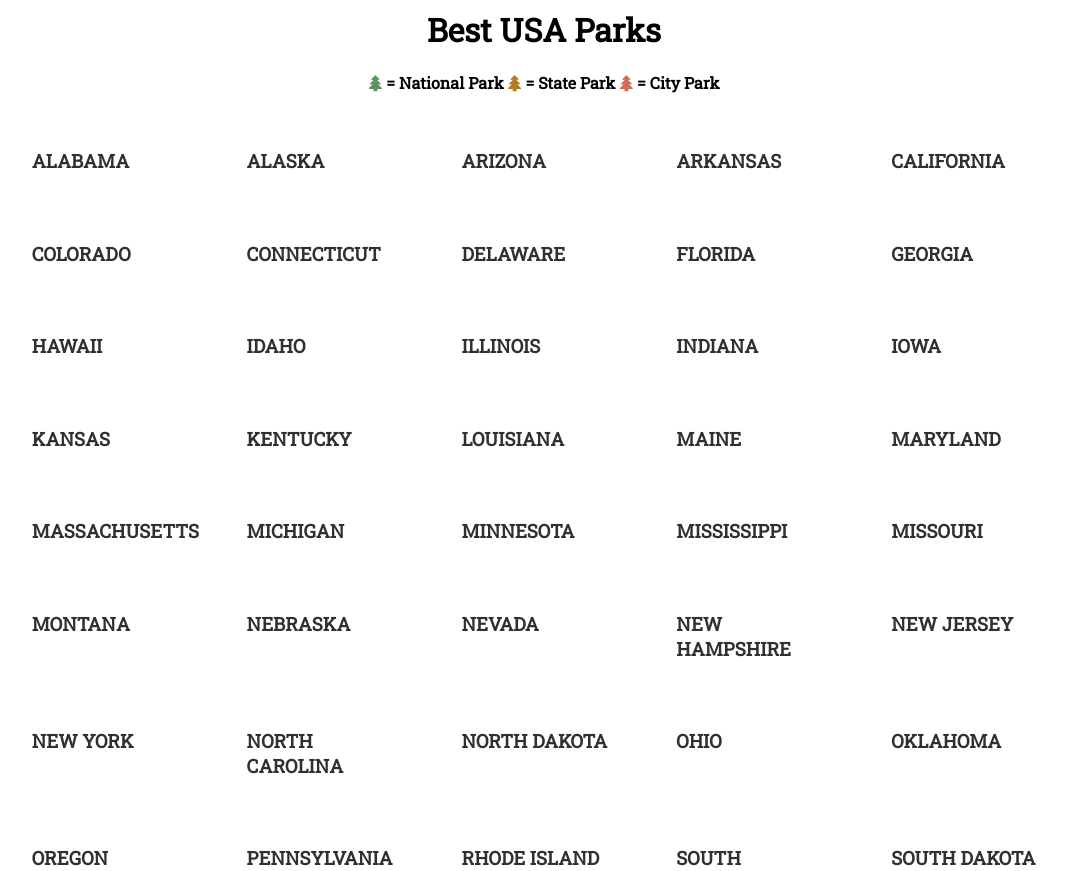
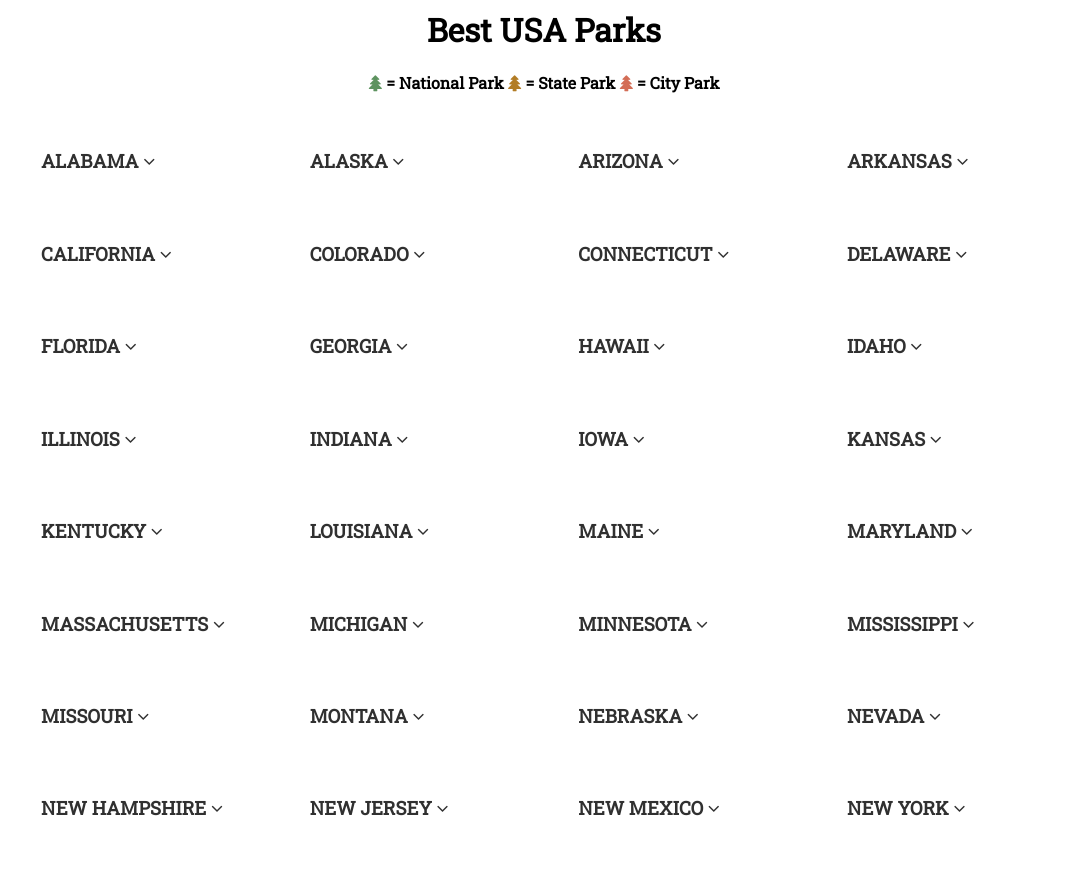
Before and after one commit to brittanyleigh/parks, a PHP site: page / in a window 1280 px wide. Shown: the top 871 px of the page, without its empty margins (96-1163 px from the left). Run offline with PHP 8.4, Linux system fonts and the light colour scheme; data that the repository does not hold is empty; some libraries are stand-ins or nearby versions.

Commit message:
frontend/styling

```diff
--- a/index.php
+++ b/index.php
@@ -21,199 +21,203 @@
 	</div>
 	<div class="list">
 		<div id="Alabama" class="state">
-			<h3>Alabama</h3>
+			<h3>Alabama <i class="fa fa-angle-down"></i></h3>
 			<?php listParks("\"Alabama\""); ?>
 		</div>
 		<div id="Alaska" class="state">
-			<h3>Alaska</h3>
+			<h3>Alaska <i class="fa fa-angle-down"></i></h3>
 			<?php listParks("\"Alaska\""); ?>
 		</div>
 		<div id="Arizona" class="state">
-			<h3>Arizona</h3>
+			<h3>Arizona <i class="fa fa-angle-down"></i></h3>
 			<?php listParks("\"Arizona\""); ?>
 		</div>
 		<div id="Arkansas" class="state">
-			<h3>Arkansas</h3>
+			<h3>Arkansas <i class="fa fa-angle-down"></i></h3>
 			<?php listParks("\"Arkansas\""); ?>
 		</div>
 		<div id="California" class="state">
-			<h3>California</h3>
+			<h3>California <i class="fa fa-angle-down"></i></h3>
 			<?php listParks("\"California\""); ?>
 		</div>
 		<div id="Colorado" class="state">
-			<h3>Colorado</h3>
+			<h3>Colorado <i class="fa fa-angle-down"></i></h3>
 			<?php listParks("\"Colorado\""); ?>
 		</div>
 		<div id="Connecticut" class="state">
-			<h3>Connecticut</h3>
+			<h3>Connecticut <i class="fa fa-angle-down"></i></h3>
 			<?php listParks("\"Connecticut\""); ?>
 		</div>
 		<div id="Delaware" class="state">
-			<h3>Delaware</h3>
+			<h3>Delaware <i class="fa fa-angle-down"></i></h3>
 			<?php listParks("\"Delaware\""); ?>
 		</div>
 		<div id="Florida" class="state">
-			<h3>Florida</h3>
+			<h3>Florida <i class="fa fa-angle-down"></i></h3>
 			<?php listParks("\"Florida\""); ?>
 		</div>
 		<div id="Georgia" class="state">
-			<h3>Georgia</h3>
+			<h3>Georgia <i class="fa fa-angle-down"></i></h3>
 			<?php listParks("\"Georgia\""); ?>
 		</div>
 		<div id="Hawaii" class="state">
-			<h3>Hawaii</h3>
+			<h3>Hawaii <i class="fa fa-angle-down"></i></h3>
 			<?php listParks("\"Hawaii\""); ?>
 		</div>
 		<div id="Idaho" class="state">
-			<h3>Idaho</h3>
+			<h3>Idaho <i class="fa fa-angle-down"></i></h3>
 			<?php listParks("\"Idaho\""); ?>
 		</div>
 		<div id="Illinois" class="state">
-			<h3>Illinois</h3>
+			<h3>Illinois <i class="fa fa-angle-down"></i></h3>
 			<?php listParks("\"Illinois\""); ?>
 		</div>
 		<div id="Indiana" class="state">
-			<h3>Indiana</h3>
+			<h3>Indiana <i class="fa fa-angle-down"></i></h3>
 			<?php listParks("\"Indiana\""); ?>
 		</div>
 		<div id="Iowa" class="state">
-			<h3>Iowa</h3>
+			<h3>Iowa <i class="fa fa-angle-down"></i></h3>
 			<?php listParks("\"Iowa\""); ?>
 		</div>
 		<div id="Kansas" class="state">
-			<h3>Kansas</h3>
+			<h3>Kansas <i class="fa fa-angle-down"></i></h3>
 			<?php listParks("\"Kansas\""); ?>
 		</div>
 		<div id="Kentucky" class="state">
-			<h3>Kentucky</h3>
+			<h3>Kentucky <i class="fa fa-angle-down"></i></h3>
 			<?php listParks("\"Kentucky\""); ?>
 		</div>
 		<div id="Louisiana" class="state">
-			<h3>Louisiana</h3>
+			<h3>Louisiana <i class="fa fa-angle-down"></i></h3>
 			<?php listParks("\"Louisiana\""); ?>
 		</div>
 		<div id="Maine" class="state">
-			<h3>Maine</h3>
+			<h3>Maine <i class="fa fa-angle-down"></i></h3>
 			<?php listParks("\"Maine\""); ?>
 		</div>
 		<div id="Maryland" class="state">
-			<h3>Maryland</h3>
+			<h3>Maryland <i class="fa fa-angle-down"></i></h3>
 			<?php listParks("\"Maryland\""); ?>
 		</div>
 		<div id="Massachusetts" class="state">
-			<h3>Massachusetts</h3>
+			<h3>Massachusetts <i class="fa fa-angle-down"></i></h3>
 			<?php listParks("\"Massachusetts\""); ?>
 		</div>
 		<div id="Michigan" class="state">
-			<h3>Michigan</h3>
+			<h3>Michigan <i class="fa fa-angle-down"></i></h3>
 			<?php listParks("\"Michigan\""); ?>
 		</div>
 		<div id="Minnesota" class="state">
-			<h3>Minnesota</h3>
+			<h3>Minnesota <i class="fa fa-angle-down"></i></h3>
 			<?php listParks("\"Minnesota\""); ?>
 		</div>
 		<div id="Mississippi" class="state">
-			<h3>Mississippi</h3>
+			<h3>Mississippi <i class="fa fa-angle-down"></i></h3>
 			<?php listParks("\"Mississippi\""); ?>
 		</div>
 		<div id="Missouri" class="state">
-			<h3>Missouri</h3>
+			<h3>Missouri <i class="fa fa-angle-down"></i></h3>
 			<?php listParks("\"Missouri\""); ?>
 		</div>
 		<div id="Montana" class="state">
-			<h3>Montana</h3>
+			<h3>Montana <i class="fa fa-angle-down"></i></h3>
 			<?php listParks("\"Montana\""); ?>
 		</div>
 		<div id="Nebraska" class="state">
-			<h3>Nebraska</h3>
+			<h3>Nebraska <i class="fa fa-angle-down"></i></h3>
 			<?php listParks("\"Nebraska\""); ?>
 		</div>
 		<div id="Nevada" class="state">
-			<h3>Nevada</h3>
+			<h3>Nevada <i class="fa fa-angle-down"></i></h3>
 			<?php listParks("\"Nevada\""); ?>
 		</div>
 		<div id="NewHampshire" class="state">
-			<h3>New Hampshire</h3>
+			<h3>New Hampshire <i class="fa fa-angle-down"></i></h3>
 			<?php listParks("\"New Hampshire\""); ?>
 		</div>
 		<div id="NewJersey" class="state">
-			<h3>New Jersey</h3>
+			<h3>New Jersey <i class="fa fa-angle-down"></i></h3>
 			<?php listParks("\"New Jersey\""); ?>
 		</div>
+		<div id="NewMexico" class="state">
+			<h3>New Mexico <i class="fa fa-angle-down"></i></h3>
+			<?php listParks("\"New Mexico\""); ?>
+		</div>
 		<div id="NewYork" class="state">
-			<h3>New York</h3>
+			<h3>New York <i class="fa fa-angle-down"></i></h3>
 			<?php listParks("\"New York\""); ?>
 		</div>
 		<div id="NorthCarolina" class="state">
-			<h3>North Carolina</h3>
+			<h3>North Carolina <i class="fa fa-angle-down"></i></h3>
 			<?php listParks("\"North Carolina\""); ?>
 		</div>
 		<div id="NorthDakota" class="state">
-			<h3>North Dakota</h3>
+			<h3>North Dakota <i class="fa fa-angle-down"></i></h3>
 			<?php listParks("\"North Dakota\""); ?>
 		</div>
 		<div id="Ohio" class="state">
-			<h3>Ohio</h3>
+			<h3>Ohio <i class="fa fa-angle-down"></i></h3>
 			<?php listParks("\"Ohio\""); ?>
 		</div>
 		<div id="Oklahoma" class="state">
-			<h3>Oklahoma</h3>
+			<h3>Oklahoma <i class="fa fa-angle-down"></i></h3>
 			<?php listParks("\"Oklahoma\""); ?>
 		</div>
 		<div id="Oregon" class="state">
-			<h3>Oregon</h3>
+			<h3>Oregon <i class="fa fa-angle-down"></i></h3>
 			<?php listParks("\"Oregon\""); ?>
 		</div>
 		<div id="Pennsylvania" class="state">
-			<h3>Pennsylvania</h3>
+			<h3>Pennsylvania <i class="fa fa-angle-down"></i></h3>
 			<?php listParks("\"Pennsylvania\""); ?>
 		</div>
 		<div id="RhodeIsland" class="state">
-			<h3>Rhode Island</h3>
+			<h3>Rhode Island <i class="fa fa-angle-down"></i></h3>
 			<?php listParks("\"Rhode Island\""); ?>
 		</div>
 		<div id="SouthCarolina" class="state">
-			<h3>South Carolina</h3>
+			<h3>South Carolina <i class="fa fa-angle-down"></i></h3>
 			<?php listParks("\"South Carolina\""); ?>
 		</div>
 		<div id="SouthDakota" class="state">
-			<h3>South Dakota</h3>
+			<h3>South Dakota <i class="fa fa-angle-down"></i></h3>
 			<?php listParks("\"South Dakota\""); ?>
 		</div>
 		<div id="Tennessee" class="state">
-			<h3>Tennessee</h3>
+			<h3>Tennessee <i class="fa fa-angle-down"></i></h3>
 			<?php listParks("\"Tennessee\""); ?>
 		</div>
 		<div id="Texas" class="state">
-			<h3>Texas</h3>
+			<h3>Texas <i class="fa fa-angle-down"></i></h3>
 			<?php listParks("\"Texas\""); ?>
 		</div>
 		<div id="Utah" class="state">
-			<h3>Utah</h3>
+			<h3>Utah <i class="fa fa-angle-down"></i></h3>
 			<?php listParks("\"Utah\""); ?>
 		</div>
 		<div id="Vermont" class="state">
-			<h3>Vermont</h3>
+			<h3>Vermont <i class="fa fa-angle-down"></i></h3>
 			<?php listParks("\"Vermont\""); ?>
 		</div>
 		<div id="Virginia" class="state">
-			<h3>Virginia</h3>
+			<h3>Virginia <i class="fa fa-angle-down"></i></h3>
 			<?php listParks("\"Virginia\""); ?>
 		</div>
 		<div id="Washington" class="state">
-			<h3>Washington</h3>
+			<h3>Washington <i class="fa fa-angle-down"></i></h3>
 			<?php listParks("\"Washington\""); ?>
 		</div>
 		<div id="WestVirginia" class="state">
-			<h3>West Virginia</h3>
+			<h3>West Virginia <i class="fa fa-angle-down"></i></h3>
 			<?php listParks("\"West Virginia\""); ?>
 		</div>
 		<div id="Wisconsin" class="state">
-			<h3>Wisconsin</h3>
+			<h3>Wisconsin <i class="fa fa-angle-down"></i></h3>
 			<?php listParks("\"Wisconsin\""); ?>
 		</div>
 		<div id="Wyoming" class="state">
-			<h3>Wyoming</h3>
+			<h3>Wyoming <i class="fa fa-angle-down"></i></h3>
 			<?php listParks("\"Wyoming\""); ?>
 		</div>
 
--- a/parks.css
+++ b/parks.css
@@ -12,7 +12,7 @@
   color: #303030; }
 
 .state {
-  width: 165px;
+  width: 200px;
   margin: 15px; }
   .state h3 {
     text-transform: uppercase; }
@@ -42,4 +42,11 @@
 .city-pk a:hover {
   color: #d36d56; }
 
+#us-map {
+  display: inline-block;
+  top: -20;
+  left: 0;
+  width: 100%;
+  height: 100%; }
+
 /*# sourceMappingURL=parks.css.map */
--- a/parks.js
+++ b/parks.js
@@ -0,0 +1,8 @@
+$(document).ready(function() {
+	$('.park').hide();
+	$('.state h3 i').on('click', function(){
+		var parent_state = $(this).parents('.state');
+		$(parent_state).find('.park').toggle();
+		$(this).toggleClass('fa-angle-down fa-angle-up');
+	});
+});
--- a/parks.scss
+++ b/parks.scss
@@ -19,7 +19,7 @@ $city-color: #d36d56;
   color: $dk-gray;
 }
 .state {
-	width: 165px;
+	width: 200px;
 	margin: 15px;
 	h3 {
 		text-transform: uppercase;
@@ -56,3 +56,10 @@ $city-color: #d36d56;
 .city-pk {
 	@include pk-colors($city-color);
 }
+#us-map{
+  display: inline-block;
+  top: -20;
+  left: 0;
+  width: 100%;
+  height: 100%;
+}
```
Also changed, not shown: map.html (added, +72 -0 lines), 1 other file.
